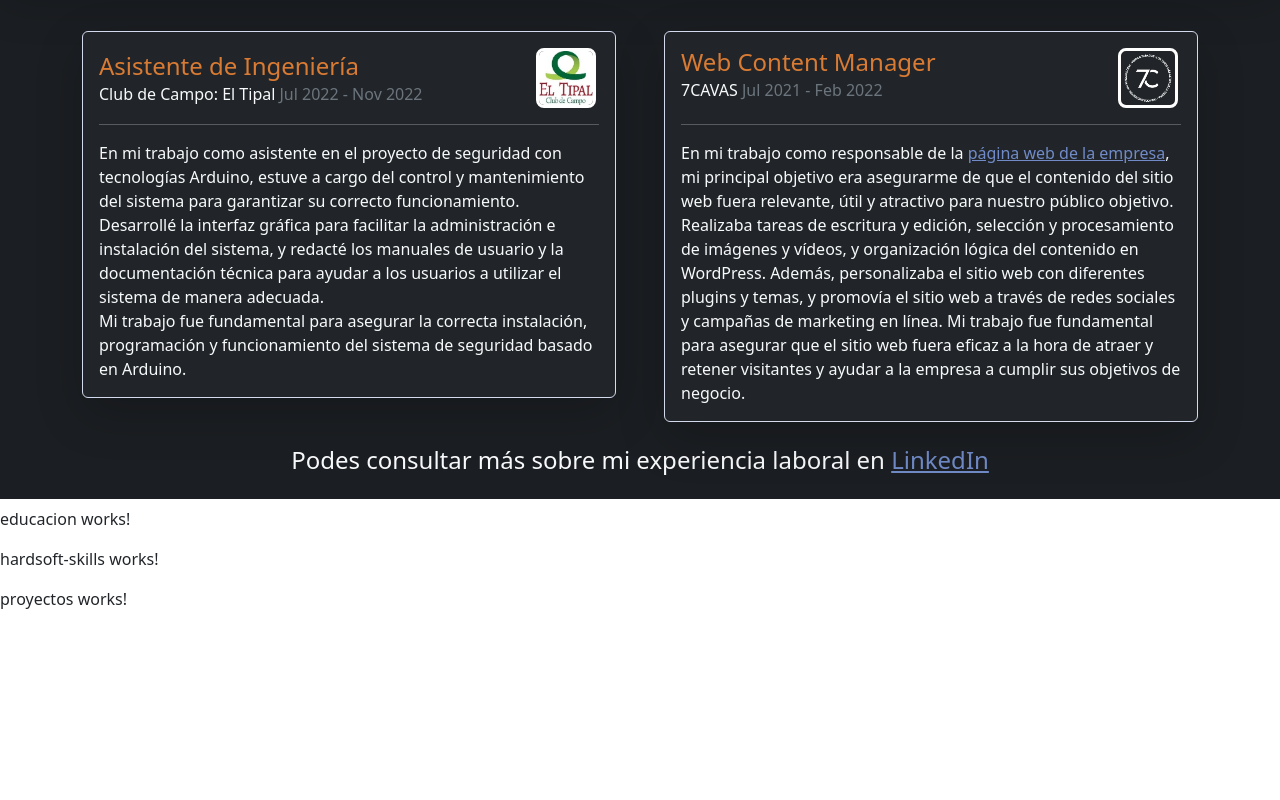
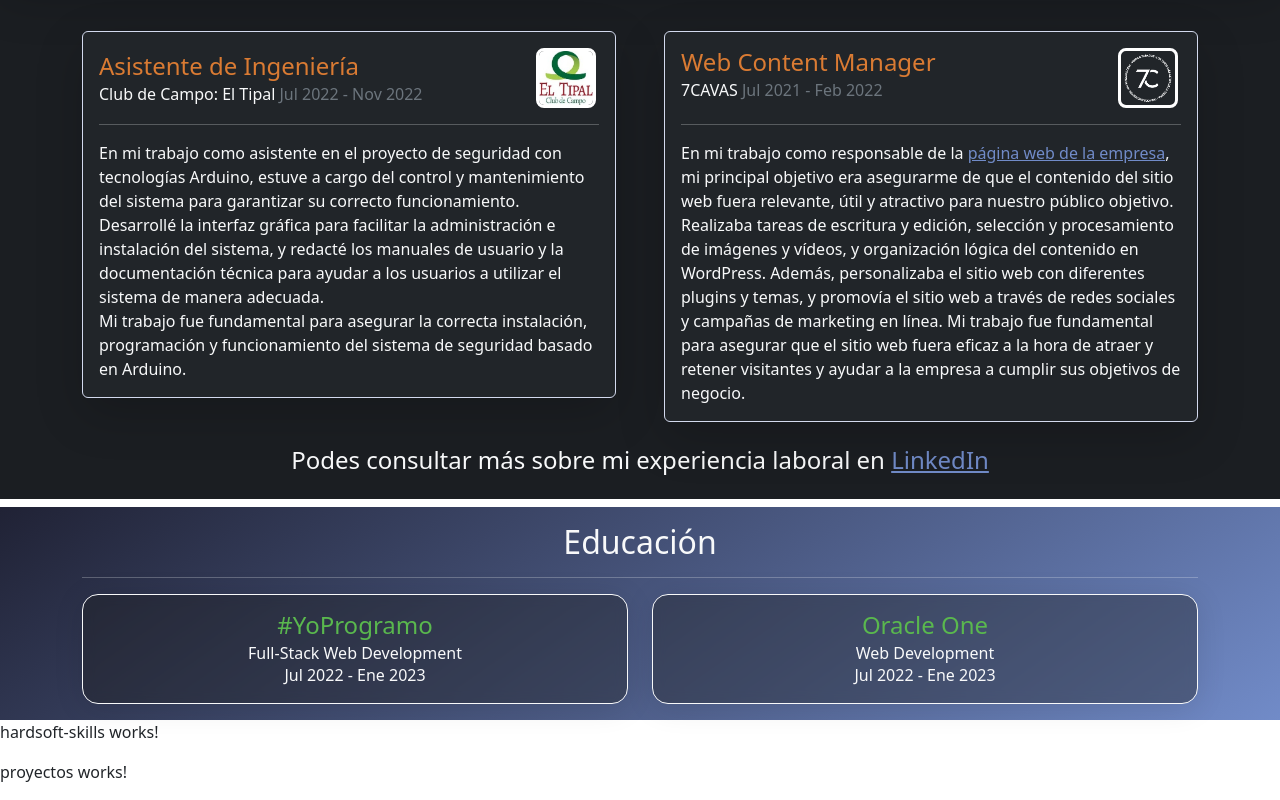
Before and after one commit to tsuramii/portfolio-frontEnd, an Angular app: page / in a window 1280 px wide. Shown: the part 897-1697 px from the top of the page. Before the commit the page ends 1524 px from the top, so only its background shows below. Built offline with nearby package versions, Linux system fonts and the light colour scheme.

Commit message:
adds education section with info

```diff
--- a/src/app/components/educacion/educacion.component.css
+++ b/src/app/components/educacion/educacion.component.css
@@ -0,0 +1,13 @@
+.educacion {
+  background: rgb(32, 34, 53);
+  background: linear-gradient(
+    145deg,
+    rgba(32, 34, 53, 1) 0%,
+    rgba(113, 139, 200, 1) 100%
+  );
+  height: fit-content;
+}
+
+.card-title {
+  color: #5AB84E;
+}
--- a/src/app/components/educacion/educacion.component.html
+++ b/src/app/components/educacion/educacion.component.html
@@ -1 +1,22 @@
-<p>educacion works!</p>
+<section class="educacion text-light">
+    <div class="container">
+        <h2 class="section-heading pt-3 text-center">Educación</h2>
+        <hr class="section-heading-spacer">
+        <div class="row clearfix text-center">
+            <div class="col-lg-6">
+                <div class="card p-3 mb-3 bg-glass border-light">
+                    <h4 class="card-title">#YoProgramo</h4>
+                    <h6 class="card-subtitle">Full-Stack Web Development</h6>
+                    <p class="card-text">Jul 2022 - Ene 2023</p>
+                </div>
+            </div>
+            <div class="col-lg-6">
+                <div class="card p-3 mb-3 bg-glass border-light">
+                    <h4 class="card-title">Oracle One</h4>
+                    <h6 class="card-subtitle">Web Development</h6>
+                    <p class="card-text">Jul 2022 - Ene 2023</p>
+                </div>
+            </div>
+        </div>
+    </div>
+</section>
```
